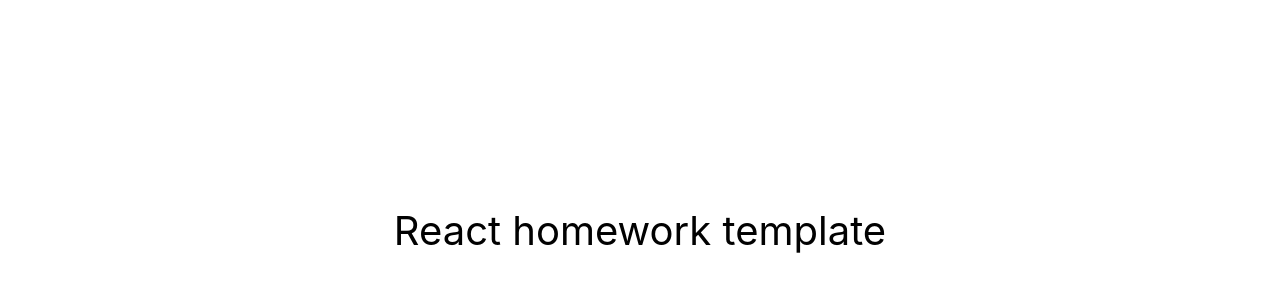
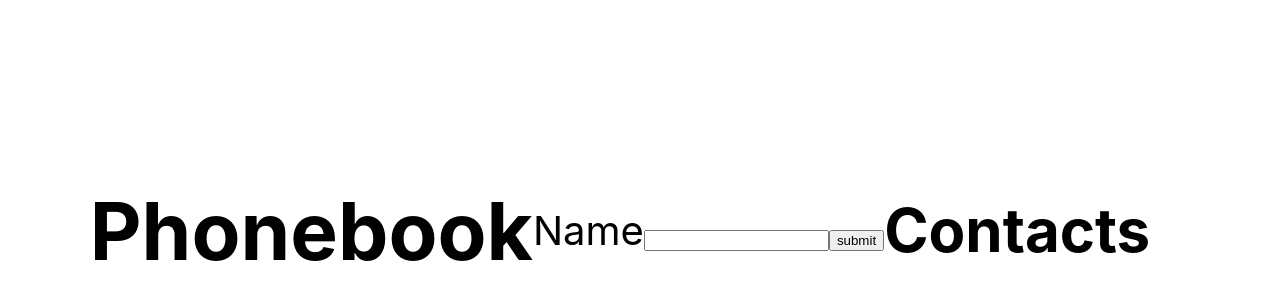
Before and after one commit to alexfil3/goit-react-hw-02-phonebook, a React (Create React App) app: page / in a window 1280 px wide. Shown: the part 170-470 px from the top of the page. Built offline with nearby package versions, Linux system fonts and the light colour scheme.

Commit message:
form, contact render

```diff
--- a/package.json
+++ b/package.json
@@ -10,6 +10,7 @@
     "react": "^18.1.0",
     "react-dom": "^18.1.0",
     "react-scripts": "5.0.1",
+    "uuid": "^9.0.0",
     "web-vitals": "^2.1.3"
   },
   "scripts": {
--- a/src/components/App.jsx
+++ b/src/components/App.jsx
@@ -1,4 +1,21 @@
-export const App = () => {
+import React, { Component } from 'react';
+import { ContactForm } from './ContactForm/ContactForm';
+import { ContactList } from './ContactList/ContactList';
+
+export class App extends Component {
+  state = {
+    contacts: [],
+  };
+
+  formSubmitHandler = data => {
+    this.setState(prevState => ({
+      contacts: [data, ...prevState.contacts],
+    }));
+    console.log(data);
+    console.log(this.state.contacts);
+  };
+
+  render() {
     return (
       <div
         style={{
@@ -7,10 +24,15 @@
           justifyContent: 'center',
           alignItems: 'center',
           fontSize: 40,
-        color: '#010101'
+          color: '#010101',
         }}
       >
-      React homework template
+        <h1>Phonebook</h1>
+        <ContactForm onSubmit={this.formSubmitHandler} />
+        <h2>Contacts</h2>
+        {/* <Filter ... /> */}
+        <ContactList contacts={this.state.contacts} />
       </div>
     );
-};
+  }
+}
--- /dev/null
+++ b/src/components/ContactForm/ContactForm.jsx
@@ -0,0 +1,44 @@
+import React, { Component } from 'react';
+
+export class ContactForm extends Component {
+  state = {
+    name: '',
+  };
+
+  handleChange = e => {
+    const { name, value } = e.currentTarget;
+
+    this.setState({ [name]: value });
+  };
+
+  handleSubmit = e => {
+    e.preventDefault();
+
+    this.props.onSubmit(this.state.name);
+    this.reset();
+  };
+
+  reset = () => {
+    this.setState({ name: '' });
+  };
+
+  render() {
+    return (
+      <form onSubmit={this.handleSubmit}>
+        <label>
+          Name
+          <input
+            type="text"
+            value={this.state.name}
+            onChange={this.handleChange}
+            name="name"
+            pattern="^[a-zA-Zа-яА-Я]+(([' -][a-zA-Zа-яА-Я ])?[a-zA-Zа-яА-Я]*)*$"
+            title="Name may contain only letters, apostrophe, dash and spaces. For example Adrian, Jacob Mercer, Charles de Batz de Castelmore d'Artagnan"
+            required
+          />
+        </label>
+        <button type="submit">submit</button>
+      </form>
+    );
+  }
+}
--- /dev/null
+++ b/src/components/ContactList/ContactList.jsx
@@ -0,0 +1,16 @@
+import React, { Component } from 'react';
+import { v4 as uuidv4 } from 'uuid';
+
+export class ContactList extends Component {
+  state = {};
+
+  render() {
+    return (
+      <ul>
+        {this.props.contacts.map(contact => (
+          <li key={uuidv4()}>{contact}</li>
+        ))}
+      </ul>
+    );
+  }
+}
```
Also changed, not shown: 1 other file (tests, documents, lock files or other folders). Lines whose indentation alone changed are shown as unchanged.
